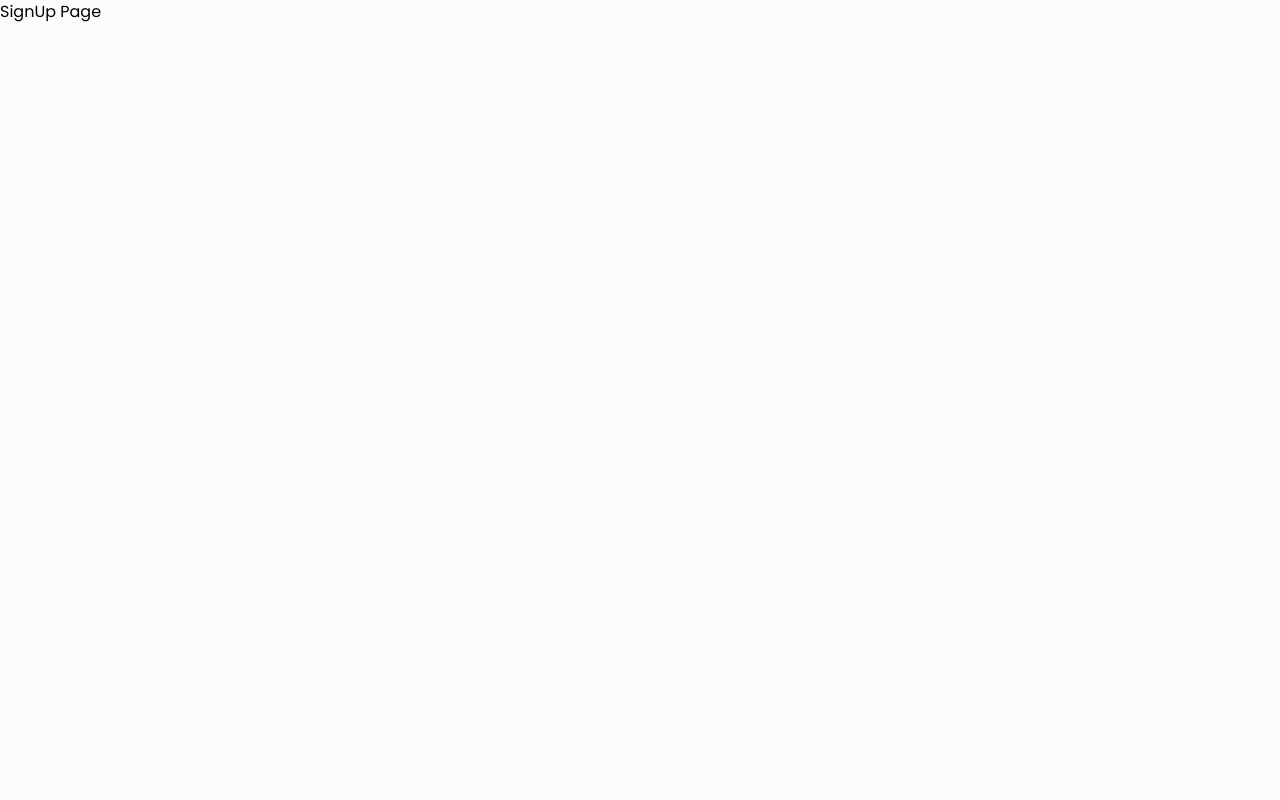
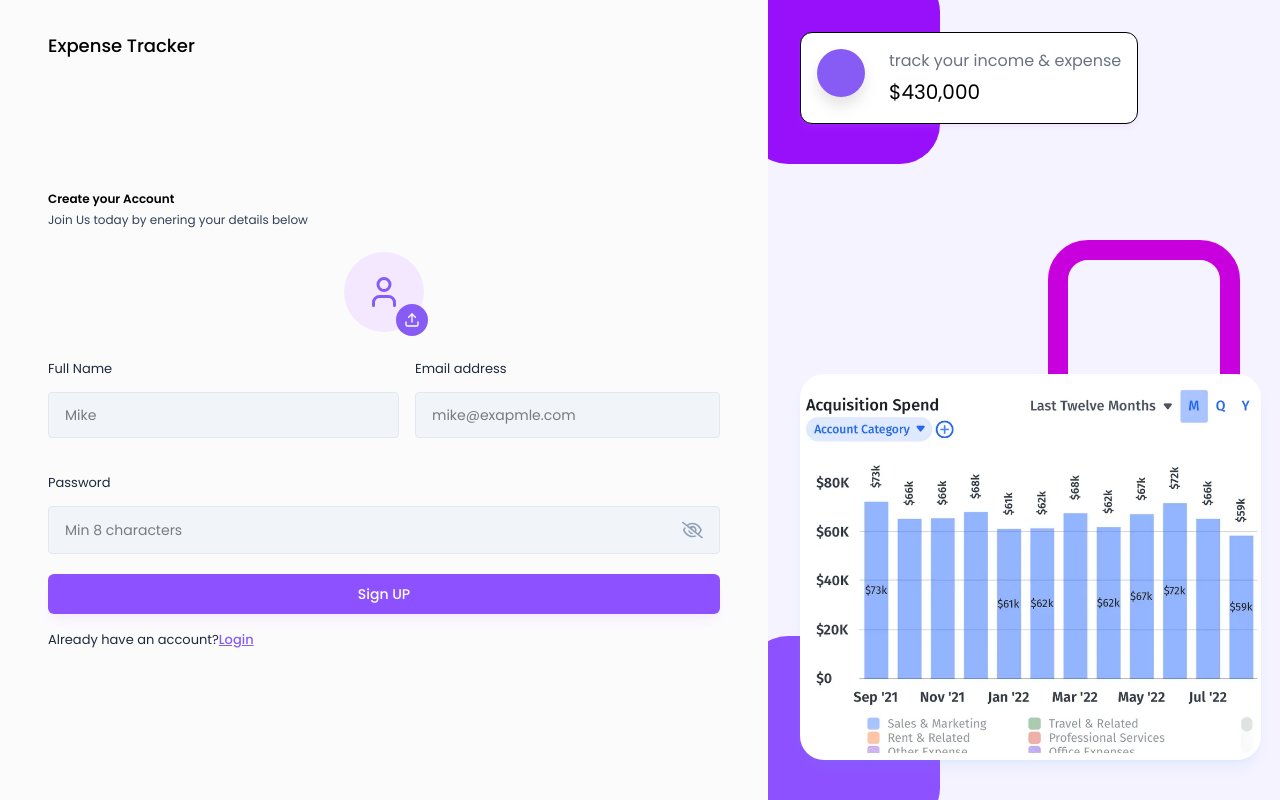
Before and after one commit to Priyanshu-at0510/EXPENSE-TRACKER, a React (Vite) app in the folder frontend/expense-tracker/: page /signUp in a window 1280 px wide. Built offline with nearby package versions, Linux system fonts and the light colour scheme.

Commit message:
complete the signUp page UI

```diff
--- /dev/null
+++ b/frontend/expense-tracker/src/components/Inputs/ProfilePhotoSelector.jsx
@@ -0,0 +1,62 @@
+import React,{useRef,useState} from "react";
+import {LuUser,LuUpload,LuTrash} from 'react-icons/lu'
+export const ProfilePhotoSelector=({image,setImage})=>{
+    const inputRef=useRef(null);
+    const [previewUrl,setPreviewUrl]=useState(null);
+    const handleImageChange=(event)=>{
+        const file=event.target.files[0];
+        if(file){
+            //update the image state
+            setImage(file);
+
+            //generate preview URL form the file
+            const preview=URL.createObjectURL(file);
+            setPreviewUrl(preview);
+        }
+    };
+    const handleRemoveImage=()=>{
+        setImage(null);
+        setPreviewUrl(null);
+    };
+    const onChooseFile=()=>{
+        inputRef.current.click();
+    };
+    return (
+       <div className="flex justify-center mb-6 ">
+        <input
+         type="file"
+         accept="image/*"
+         ref={inputRef}
+         onChange={handleImageChange}
+         className="hidden"
+        />
+        {!image ?(
+          <div className=" w-20 h-20 flex items-center justify-center bg-purple-100 rounded-full relative">
+           <LuUser className="text-4xl text-primary"/>
+            <button
+              type="button"
+              className="w-8 h-8 flex items-center justify-center bg-primary text-white rounded-full absolute -bottom-1 -right-1"
+              onClick={onChooseFile}
+            >
+             <LuUpload/>
+           </button>
+          </div>
+        ):(
+            <div className="relative">
+                <img
+                 src={previewUrl}
+                 alt="Profile photo"
+                 className="w-20 h-20 rounded-full object-cover"
+                />
+                <button
+                type="button"
+                className="w-8 h-8 flex items-center justify-center bg-red-500 text-white rounded-full absolute -bottom-1 -right-1"
+                onClick={handleRemoveImage}
+                >
+                    <LuTrash/>
+                </button>
+                </div>
+        )}
+        </div>
+    );
+};
--- a/frontend/expense-tracker/src/pages/Auth/Login.jsx
+++ b/frontend/expense-tracker/src/pages/Auth/Login.jsx
@@ -56,7 +56,7 @@
       </button>
       <p className='text-[13px] text-slate-800 mt-3'>
        Don't have an account?{""}
-       <Link className="font-medium text-primary underline" to="signUp">
+       <Link className="font-medium text-primary underline" to="/signUp">
        SignUp
        </Link>
       </p>
--- a/frontend/expense-tracker/src/pages/Auth/SignUp.jsx
+++ b/frontend/expense-tracker/src/pages/Auth/SignUp.jsx
@@ -1,10 +1,76 @@
-import React from 'react'
+import React, { useState } from 'react'
+import AuthLayout from "../../components/layouts/AuthLayout";
+import {Link, useNavigate } from 'react-router-dom';
+import Input from '../../components/Inputs/Input';
+import { validateEmail } from '../../utils/helper';
+import {ProfilePhotoSelector} from "../../components/Inputs/ProfilePhotoSelector"
+const SignUp=()=>{
+  const [profilePic,setProfilePic]=useState("");
+  const [fullName,setFullName]=useState("");
+  const [email,setEmail]=useState("");
+  const [password,setPassword]=useState("");
 
-const SignUp=()=>{
+  const [error,setError]=useState(null);
+  const navigate=useNavigate();
+
+  //handle signUp form submit
+  const handleSignUp=async (e)=>{
+    e.preventDefault();
+
+  }
   return(
-    <div>
-      SignUp Page
-    </div>
+    <AuthLayout>
+      <div className='lg:w-[100%] h-auto md:h-full mt-10  md:mt-0 flex flex-col justify-center '>
+        <h3 className='text-xs font-semibold text-black'>Create your Account</h3>
+        <p className='text-xs text-slate-700 mt-[5px] mb-6'>Join Us today by enering your details below</p>
+
+        <form onSubmit={handleSignUp}>
+
+          <ProfilePhotoSelector image={profilePic} setImage={setProfilePic} />
+
+          <div className='grid grid-cols-1 gap-4'>
+            <Input
+            value={fullName}
+            onChange={(e)=>setFullName(e.target.value)}
+            label="Full Name"
+            placeholder="Mike"
+            type="text"
+            />
+            <Input
+            value={email}
+            onChange={(e)=>setEmail(e.target.value)}
+            label="Email address"
+            placeholder="mike@exapmle.com"
+            type="email"
+            />
+
+            <div className='col-span-2'>
+               <Input
+                value={password}
+                onChange={(e)=>setPassword(e.target.value)}
+                label="Password"
+                placeholder="Min 8 characters"
+                type="password"
+                />
+            </div>
+
+          </div>
+          {error && <p className='text-red-500 text-xs pb-2.5'>{error}</p>}
+
+                <button type='submit' className="button-primary">
+                  Sign UP
+                </button>
+                <p className='text-[13px] text-slate-800 mt-3'>
+                   Already have an account?{""}
+                 <Link className="font-medium text-primary underline" to="/login">
+                 Login
+                 </Link>
+                </p>
+
+        </form>
+
+      </div>
+    </AuthLayout>
   );
 }
 export default SignUp;
```
